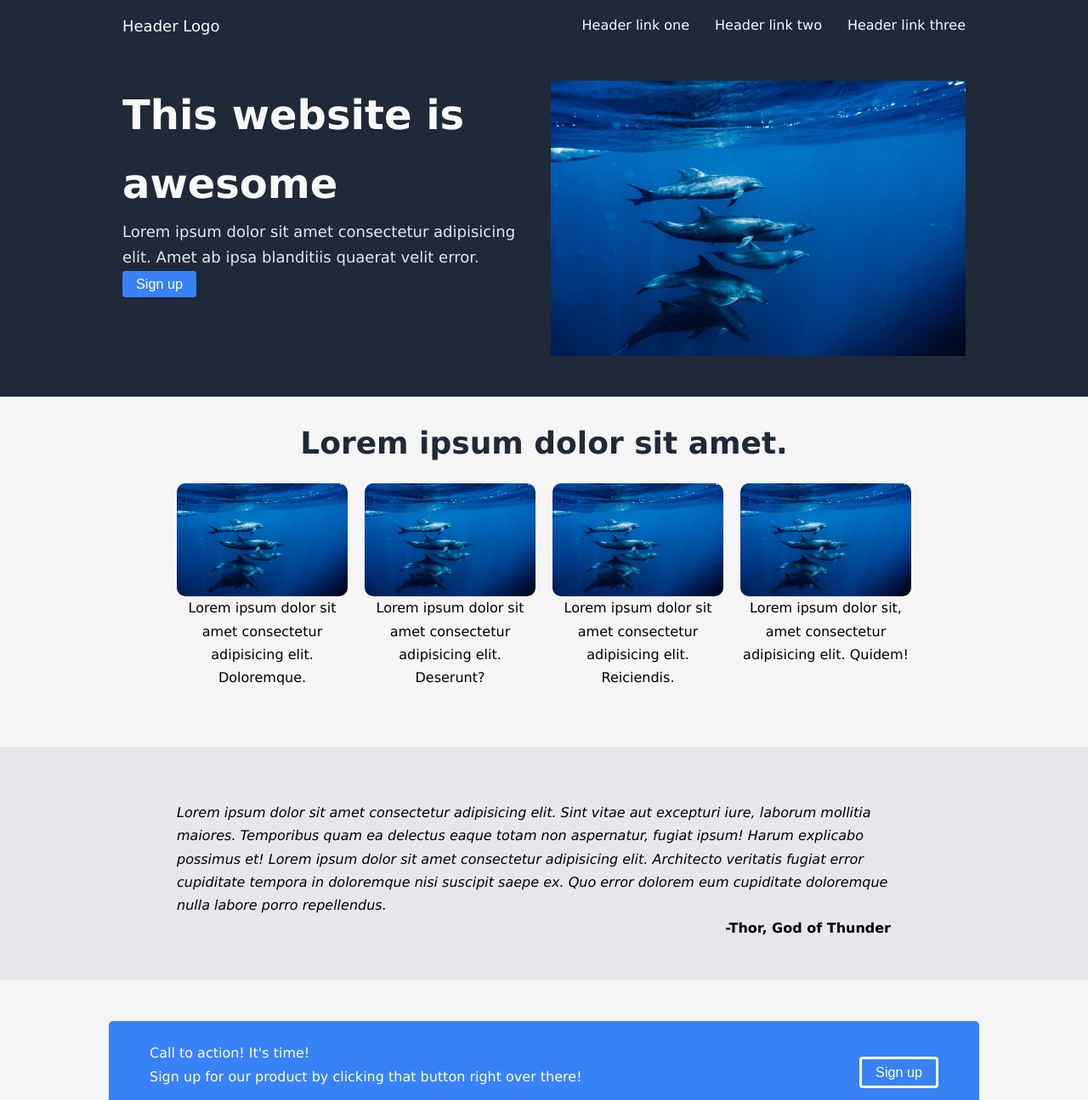
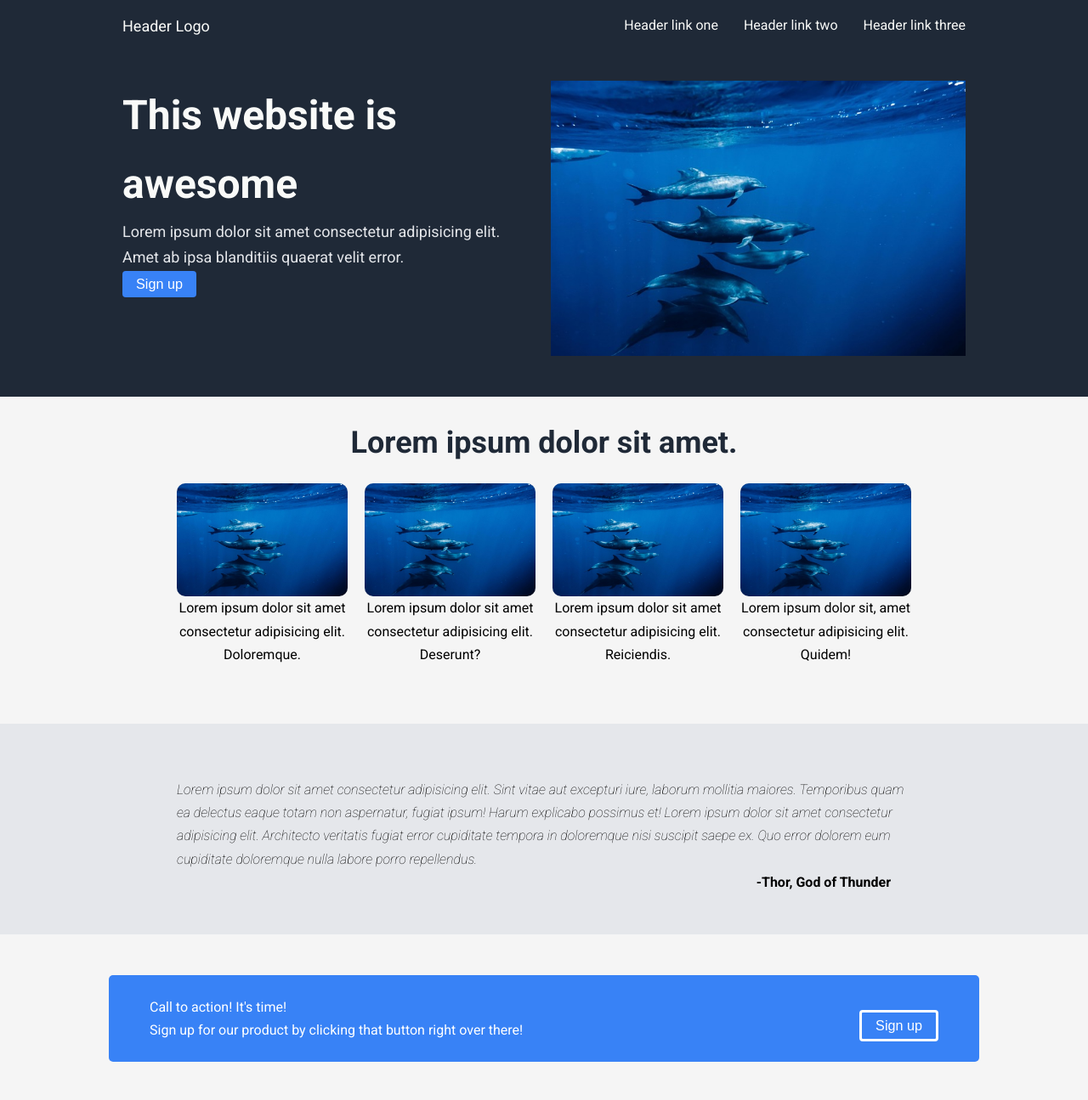
Before and after one commit to tchelimo/landing-page, a plain HTML site: page index.html in a window 1280 px wide. Shown: the top 1295 px of the page at 85% size. Drawn offline with Linux system fonts and the light colour scheme.

Commit message:
Add 'Roboto' font
The project uses the 'Roboto' font that needed to be added. I used
google fonts service since its free.

```diff
--- a/css/styles.css
+++ b/css/styles.css
@@ -14,7 +14,7 @@ html {
 
 body {
   font-size: 1.6rem;
-  font-family: Verdana, Geneva, Tahoma, sans-serif;
+  font-family: "Roboto", Verdana, sans-serif;
   background-color: #f5f5f5;
   line-height: 1.7;
   height: 100%;
@@ -161,7 +161,7 @@ img {
 
 .bquote p {
   font-style: italic;
-  font-weight: lighter;
+  font-weight: 100;
 }
 
 .quote-content>p {
--- a/index.html
+++ b/index.html
@@ -5,6 +5,12 @@
     <meta name="viewport" content="width=device-width, initial-scale=1.0" />
     <title>My Landing Page</title>
     <link rel="stylesheet" href="./css/styles.css" />
+    <link rel="preconnect" href="https://fonts.googleapis.com" />
+    <link rel="preconnect" href="https://fonts.gstatic.com" crossorigin />
+    <link
+      href="https://fonts.googleapis.com/css2?family=Roboto:ital,wght@0,100;0,300;0,400;0,500;0,700;0,900;1,100;1,300;1,400;1,500;1,700&display=swap"
+      rel="stylesheet"
+    />
   </head>
   <body>
     <div class="page-container">
```
